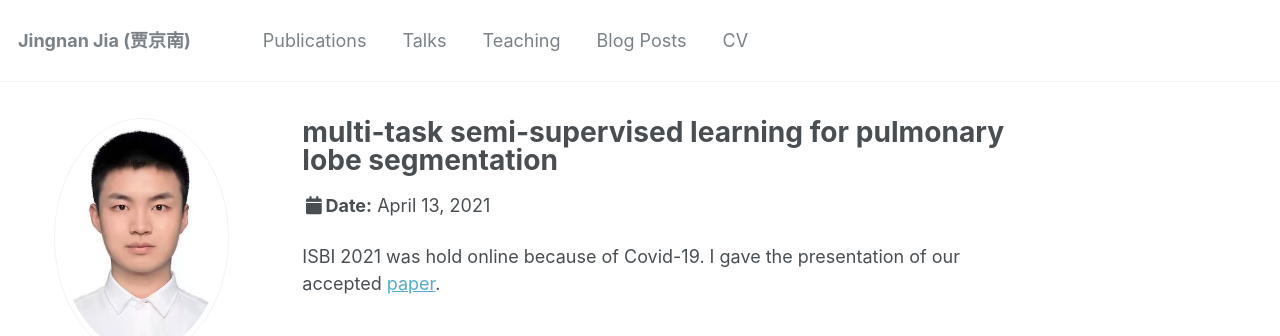
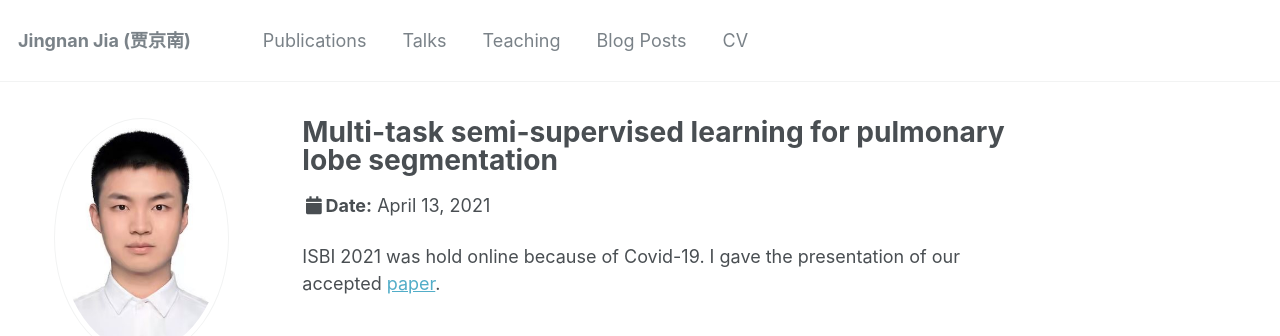
Before and after one commit to Jingnan-Jia/Jingnan-Jia.github.io_old, a Jekyll site: the page built from _talks/2021-04-13-conference-talk.md, in a window 1280 px wide. Shown: the top 336 px of the page. Built offline with Jekyll 4.4.1, drawn with Linux system fonts in a browser that asks for light colours; some web fonts are replaced.

```diff
--- a/_talks/2021-04-13-conference-talk.md
+++ b/_talks/2021-04-13-conference-talk.md
@@ -1,5 +1,5 @@
 ---
-title: "multi-task semi-supervised learning for pulmonary lobe segmentation"
+title: "Multi-task semi-supervised learning for pulmonary lobe segmentation"
 collection: talks
 type: "Conference Procceding Talks"
 permalink: /talks/2021-04-13-conference-talk
```
